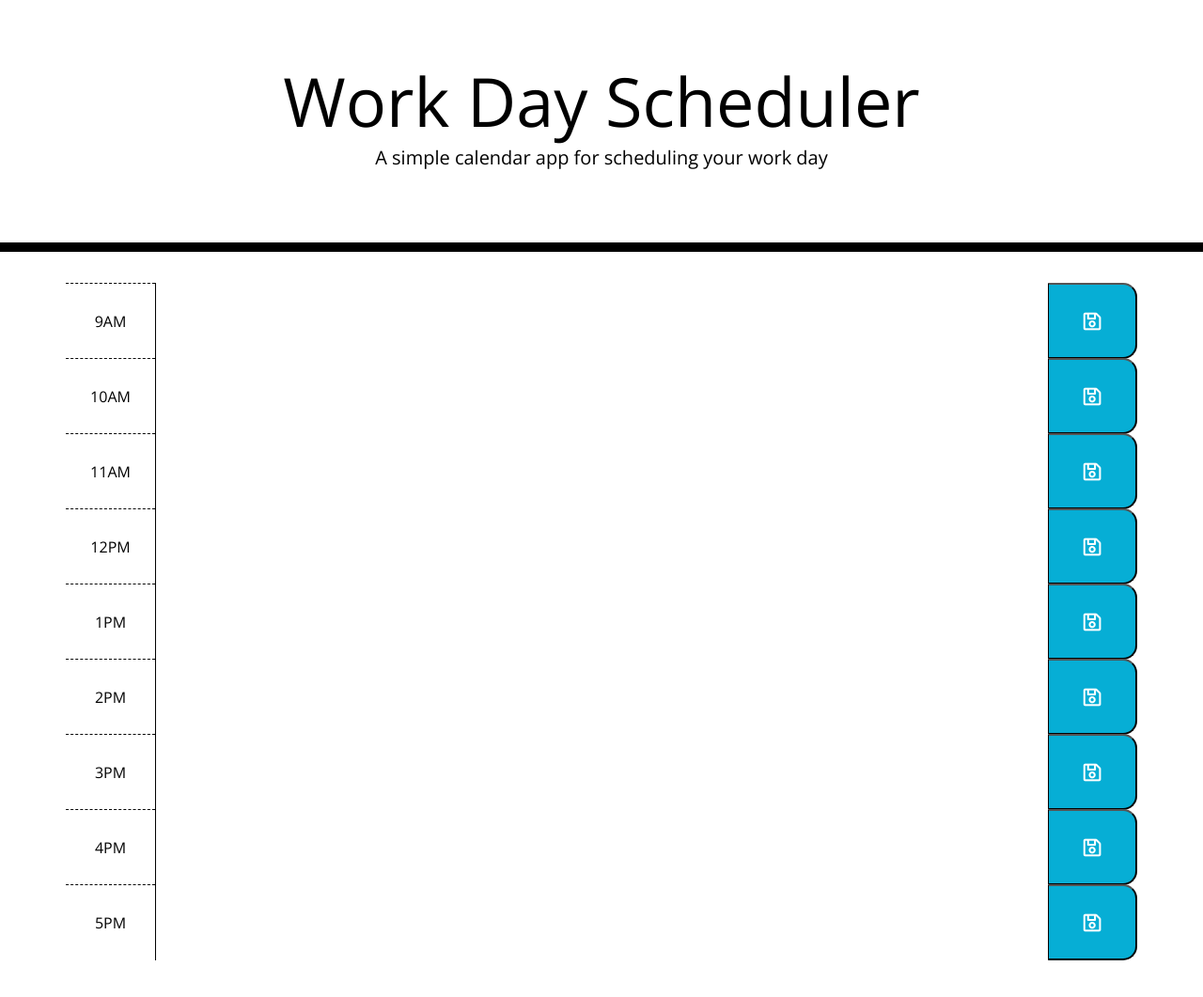
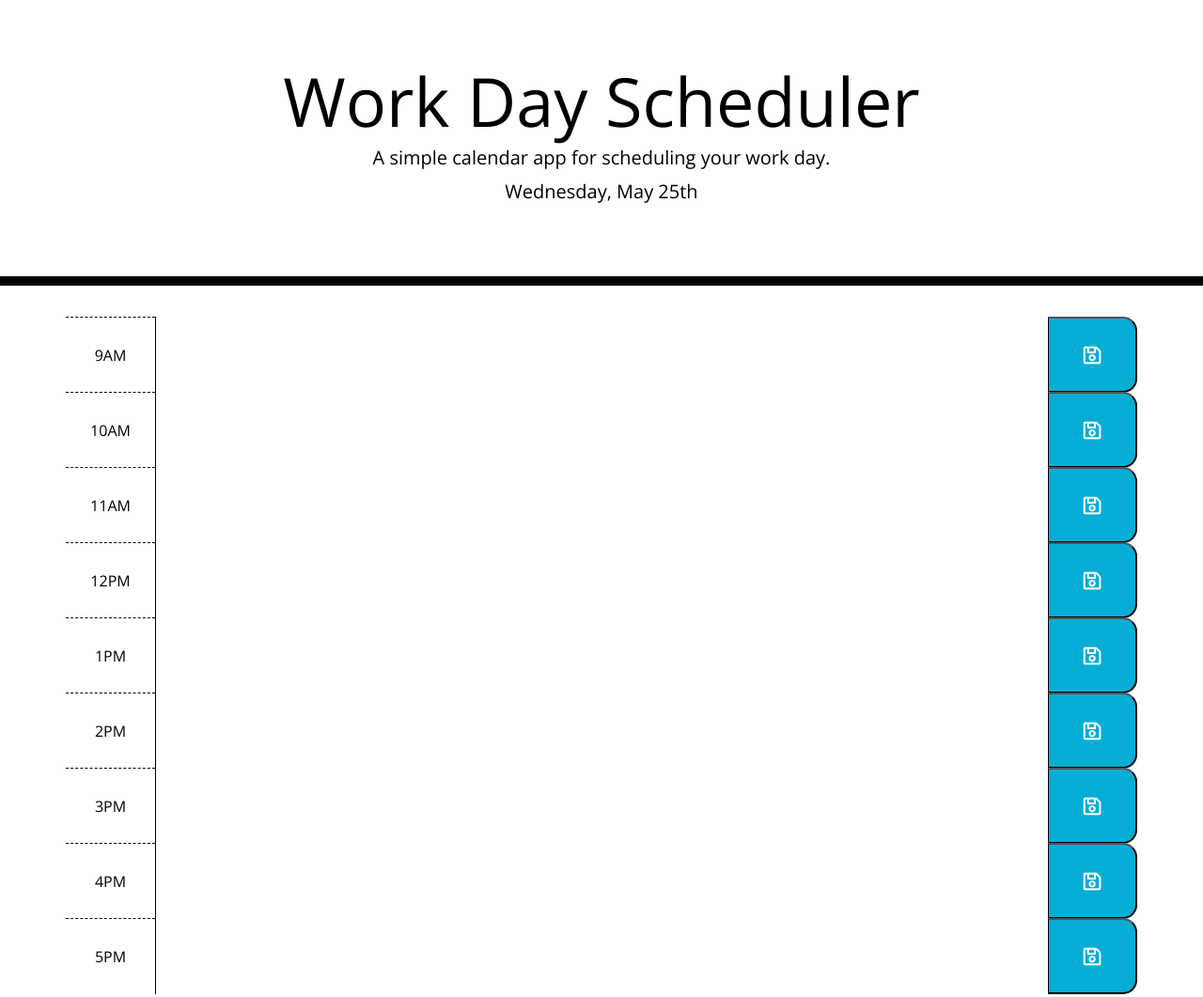
Before and after one commit to grayad/plan-it-scheduler, a plain HTML site: page index.html in a window 1280 px wide. Shown: the whole page at 94% size. Before the commit the page ends 1036 px from the top, so only its background shows below. Drawn offline with nearby package versions, Linux system fonts and the light colour scheme.

Commit message:
add currentDate HTML and identify currentTime

```diff
--- a/assets/js/script.js
+++ b/assets/js/script.js
@@ -0,0 +1,7 @@
+var currentDayEl = document.getElementById("currentDay");
+
+var currentDate = moment().format("dddd, MMMM Do");
+currentDayEl.innerText=currentDate;
+
+var currentTime = moment().format("h:mmA");
+console.log(currentTime);
--- a/index.html
+++ b/index.html
@@ -25,7 +25,7 @@
   <body>
     <header class="jumbotron">
       <h1 class="display-3">Work Day Scheduler</h1>
-      <p class="lead description">A simple calendar app for scheduling your work day</p>
+      <p class="lead description">A simple calendar app for scheduling your work day.</p>
       <p id="currentDay" class="lead"></p>
     </header>
     <div class="container">
@@ -142,5 +142,6 @@
 
     <script src="https://code.jquery.com/jquery-3.4.1.min.js"></script>
     <script src="https://cdnjs.cloudflare.com/ajax/libs/moment.js/2.24.0/moment.min.js"></script>
+    <script src="./assets/js/script.js"></script>
   </body>
 </html>
```
